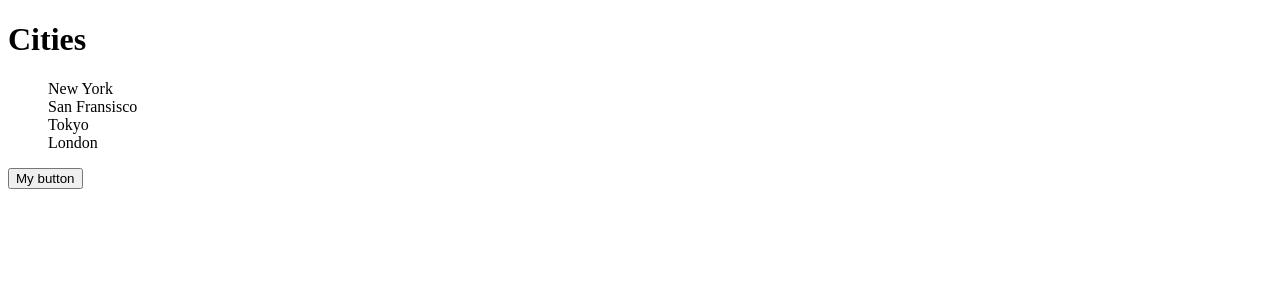
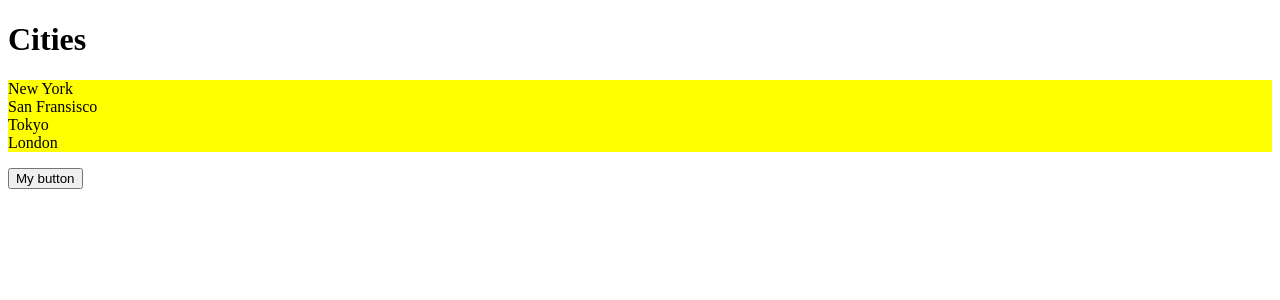
Before and after one commit to Jdubstep1357/React, a React (Vite) app: page / in a window 1280 px wide. Shown: the top 300 px of the page. Built offline with nearby package versions, Linux system fonts and the light colour scheme.

Commit message:
Styling_Components_CSS_In_JS

```diff
--- a/src/components/ListGroup/ListGroup.css
+++ /dev/null
@@ -1,3 +0,0 @@
-.list-group {
-    list-style: none;
-}
--- /dev/null
+++ b/src/components/ListGroup/ListGroup.module.css
@@ -0,0 +1,12 @@
+/* Module allows us to use localized styling
+    No parent styling over-riding styling here
+*/
+
+.listGroup {
+    list-style: none;
+    padding: 0;
+}
+
+.container {
+    background: yellow;
+}
--- a/src/components/ListGroup/ListGroup.tsx
+++ b/src/components/ListGroup/ListGroup.tsx
@@ -1,5 +1,6 @@
 import { useState } from "react";
-import "./ListGroup.css";
+// module
+import styles from "./ListGroup.module.css";
 
 interface Props {
     items: string[];
@@ -30,7 +31,7 @@
     { /* writing Javascript in JSX markup */
         items.length === 0 && <p>No itemm found</p>
     }
-      <ul className="list-group">
+      <ul className={[ styles.listGroup, styles.container ].join(' ')}>
 
         {/*
             key: each list should have a uniquie key to keep track of items. when things are added or removed dynamically
```
